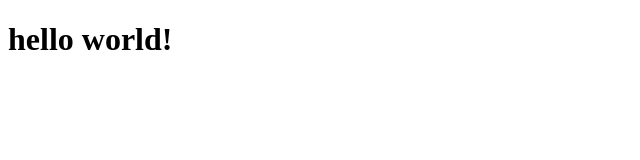
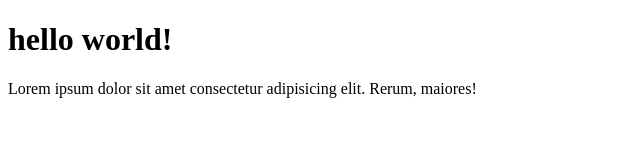
Before and after one commit to musoline/test-125, a plain HTML site: page index.html in a window 1280 px wide. Shown: the whole page, without its empty margins (0-640 px from the left). Drawn offline with Linux system fonts and the light colour scheme.

Commit message:
add paragraph

```diff
--- a/index.html
+++ b/index.html
@@ -8,5 +8,9 @@
   </head>
   <body>
     <h1>hello world!</h1>
+
+    <p>
+      Lorem ipsum dolor sit amet consectetur adipisicing elit. Rerum, maiores!
+    </p>
   </body>
 </html>
```
